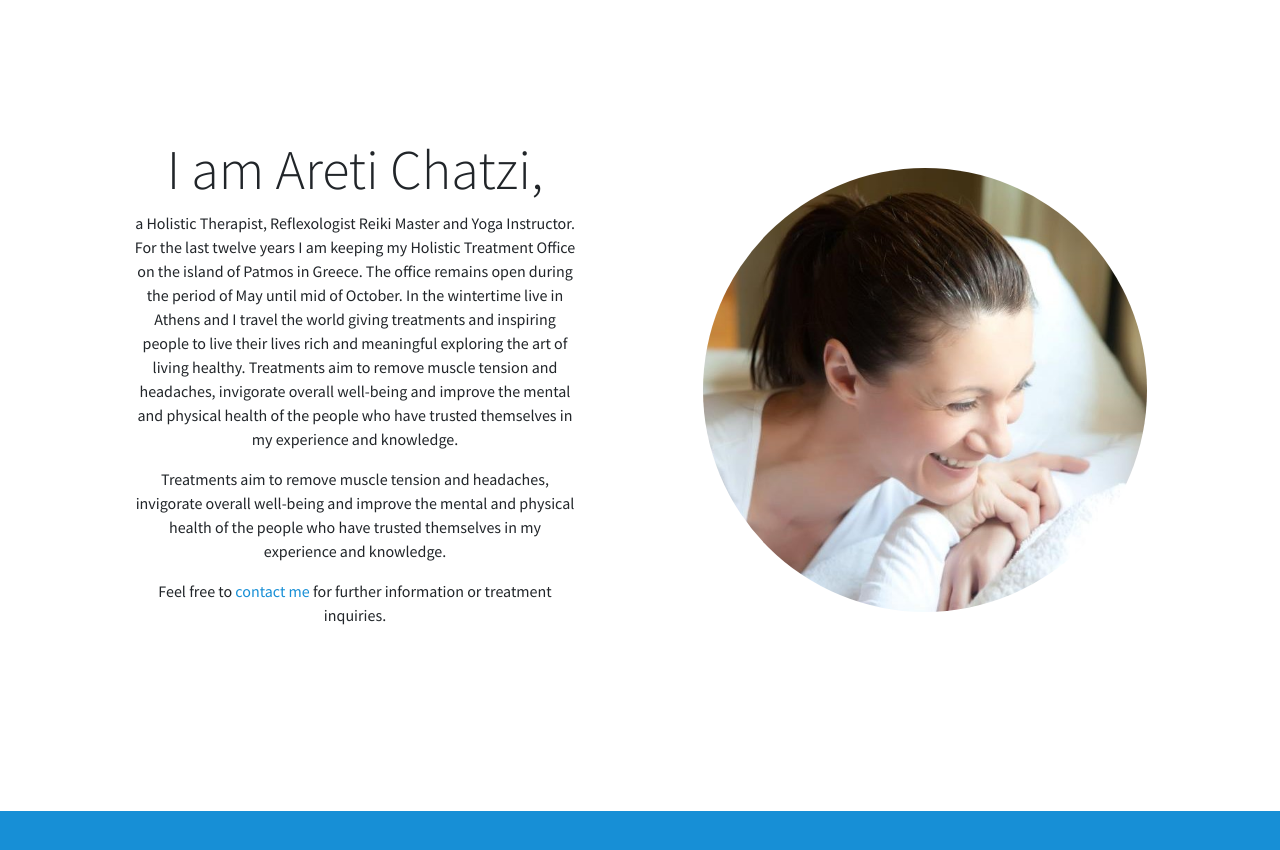
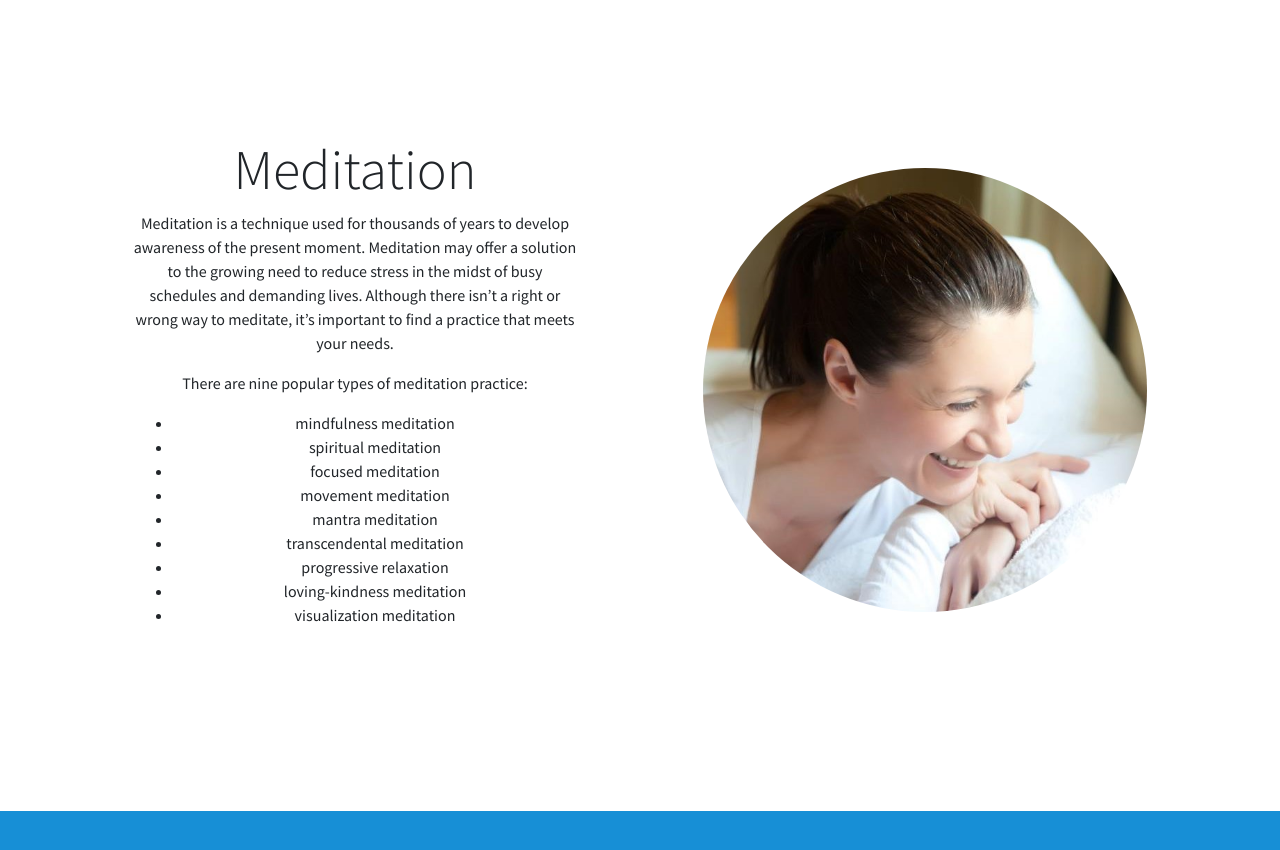
Before and after one commit to cdrcqnts/areti, a plain HTML site: page index.html in a window 1280 px wide. Shown: the part 2760-3610 px from the top of the page. Drawn offline with Linux system fonts and the light colour scheme.

Commit message:
added meditation section

```diff
--- a/index.html
+++ b/index.html
@@ -122,19 +122,26 @@ Treatments aim to remove muscle tension and headaches, invigorate overall well-b
           </div>
           <div class="col-lg-6 order-lg-1">
             <div class="p-5">
-              <h2 class="display-4">I am Areti Chatzi,</h2>
-              <p>a Holistic Therapist, Reflexologist  Reiki Master and Yoga Instructor. For the last twelve years I am keeping my Holistic Treatment Office on the island of Patmos in Greece.
-The office remains open during the period of May until mid of October. In the wintertime live in Athens and I travel the world giving treatments and inspiring people to live their lives rich and meaningful exploring the art of living healthy.
-
-Treatments aim to remove muscle tension and headaches, invigorate overall well-being and improve the mental and physical health of the people who have trusted themselves in my experience and knowledge.
+              <h2 class="display-4">Meditation</h2>
+              <p>
+                Meditation is a technique used for thousands of years to develop awareness of the present moment.
+Meditation may offer a solution to the growing need to reduce stress in the midst of busy schedules and demanding lives.
+Although there isn’t a right or wrong way to meditate, it’s important to find a practice that meets your needs.
               </p>
               <p>
-                Treatments aim to remove muscle tension and headaches, invigorate overall well-being and improve the mental and physical health
-                of the people who have trusted themselves in my experience and knowledge.
+                There are nine popular types of meditation practice:
               </p>
-              <p>
-                Feel free to <a href="#contact">contact me</a> for further information or treatment inquiries.
-              </p>
+              <ul>
+                 <li>mindfulness meditation</li>
+                 <li>spiritual meditation</li>
+                <li>focused meditation</li>
+                <li>movement meditation</li>
+                <li>mantra meditation</li>
+                <li>transcendental meditation</li>
+                <li>progressive relaxation</li>
+                <li>loving-kindness meditation</li>
+                <li>visualization meditation</li>
+              </ul>
             </div>
           </div>
         </div>
```
